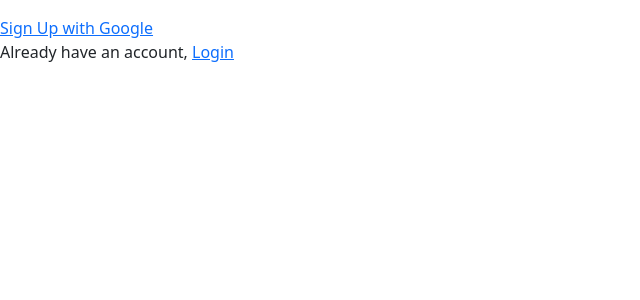
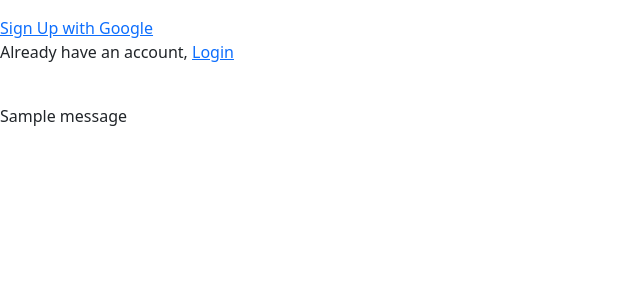
Before and after one commit to sheikhhuzaif/portfolio_app, a Django app: page /register/ in a window 1280 px wide. Shown: the part 350-650 px from the top of the page, without its empty margins (0-640 px from the left). Run offline with Django 3.2, Linux system fonts and the light colour scheme; tables that the repository leaves empty hold one stand-in row (values such as "Sample post"); one stand-in notice (Sample message) is shown; some libraries are stand-ins or nearby versions.

Commit message:
sign up bug fix

```diff
--- a/portfolio/templates/signup.html
+++ b/portfolio/templates/signup.html
@@ -26,6 +26,9 @@
       <br>
     <p>Already have an account, <a href="{% url 'login'%}">Login</a></p>
     <br>
+      {% for message in messages %}
+      <p>{{message}}</p>
+      {% endfor %}
     {% if form.errors %}
       <script >alert({{form.errors}})</script>
       {% endif %}
--- a/portfolio/views.py
+++ b/portfolio/views.py
@@ -22,7 +22,7 @@ def register(request):
             username = request.POST.get('username')
             email = request.POST.get('email')
             password = request.POST.get('password1')
-            if User.objects.filter(username=username).first() is None:
+            if (User.objects.filter(username=username).first() or User.objects.filter(email=email).first())is None:
                 user = User(username=username, email=email)
                 user.set_password(raw_password=password)
                 user.save()
```
